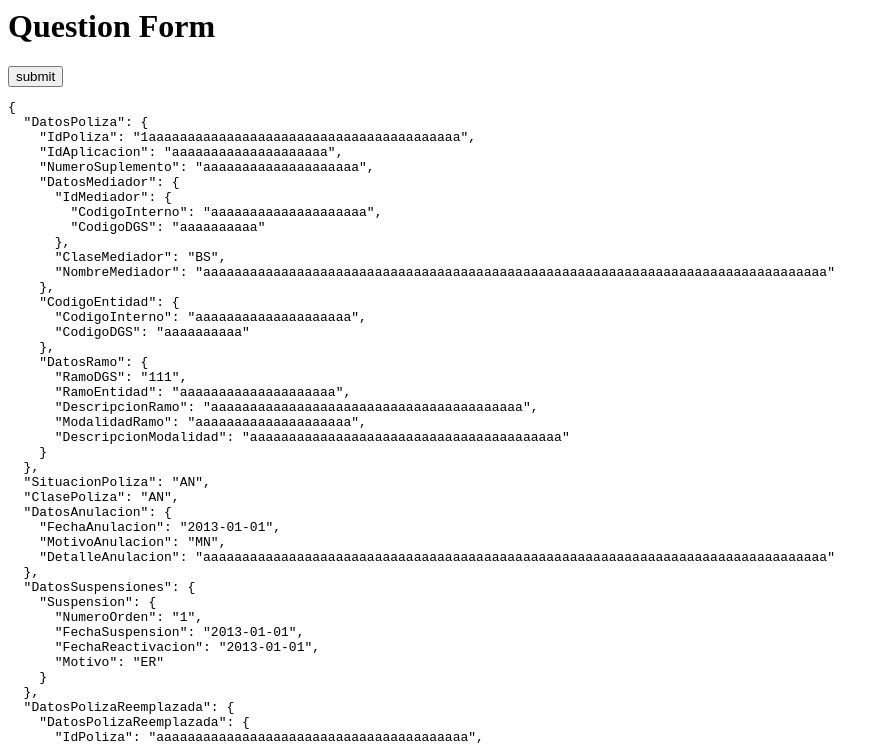
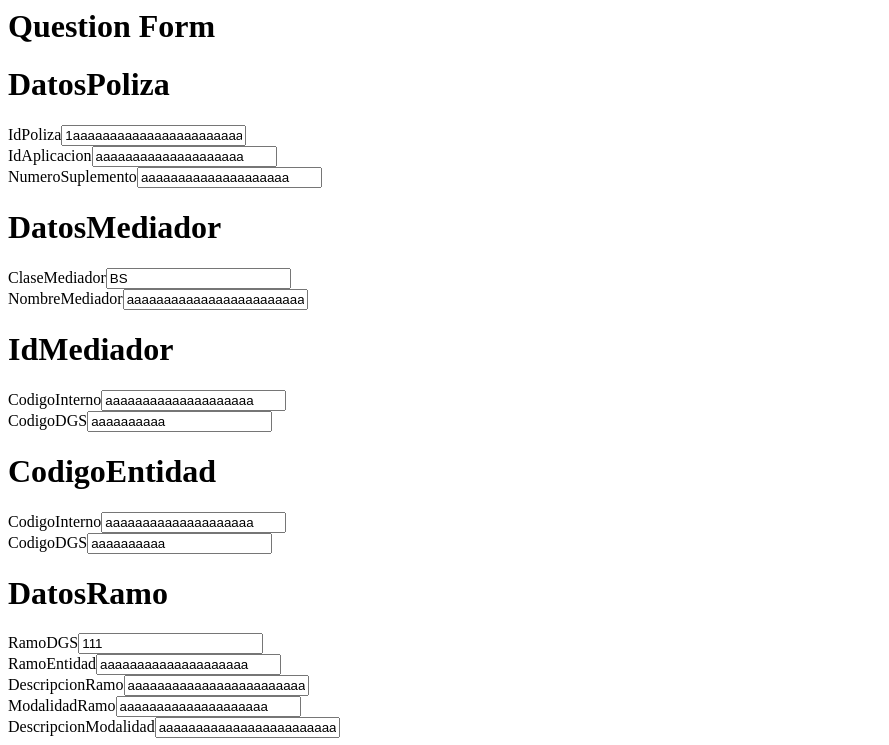
Before and after one commit to CarlosSerranoR/angular-zxrzqw, an Angular app: page / in a window 1280 px wide. Shown: the top 745 px of the page, without its empty margins (0-889 px from the left). Built offline with nearby package versions, Linux system fonts and the light colour scheme; what ngx-recursive-form would draw is missing.

Commit message:
3 files modified

```diff
--- a/src/app/app-control.component.ts
+++ b/src/app/app-control.component.ts
@@ -31,7 +31,7 @@ export class AppControlComponent {
   }
   isFormControl(val) {
 
-    // console.log(val.value)
+    // console.log(val)
 
     return val instanceof FormControl;
   }
--- a/src/app/app.component.ts
+++ b/src/app/app.component.ts
@@ -9,7 +9,7 @@ import {
 @Component({
   selector: "app-root",
   template: `
-    <form [formGroup]="questionForm">
+    <form [formGroup]="questionForm" (ngSubmit)="submitEvent()">
       <h1>Question Form</h1>
       <ng-container>
       </ng-container>
@@ -633,7 +633,7 @@ export class AppComponent {
     // console.log("dataForm ", this.dataForm);
     let form = this.fb.group(this.dataForm);
 
-    console.log("form ", form);
+    // console.log("form ", form);
     this.questionForm = form;
 
   //  this.questionForm =this.fb.group({
@@ -646,7 +646,9 @@ export class AppComponent {
   //   });
     //  console.log(this.questionForm);
   }
-
+submitEvent(){
+  console.log(this.questionForm.value)
+}
   createForm(data, dataForm) {
     for (let key of Object.keys(data)) {
       // console.log(key);
--- a/src/app/for-item.html
+++ b/src/app/for-item.html
@@ -18,21 +18,29 @@
         </fieldset>-->
 		<!-- <ng-container *ngIf="isObject(group)"> </ng-container> -->
 		<ng-container *ngFor="let control of getKeys(group.controls)">
+			<!-- {{control}} -->
+			<div *ngIf="isFormGroup(group.controls[control])" class="form-group" [formGroup]="group.controls[control]">
+				<h1>{{control}}</h1>
+				<!-- {{ getKeys(group.controls[control].controls) }} -->
+        <ng-container *ngFor="let controlName of getKeys(group.controls[control].controls)">
+          <div *ngIf="isFormControl(group.controls[control].controls[controlName])" class="form-control">
+              <label>{{controlName}}</label>
+              <input type="text" formControlName="{{controlName}}"/>
 
-			<div *ngIf="isFormGroup(group.controls[control])" class="form-group" [formGroup]="group.controls[control]">
-				<!-- <span>{{control}}</span> -->
-				<!-- {{ control }} -->
+          </div>
+        </ng-container>
+
 				<ng-container *ngTemplateOutlet="
               formItemTemplate;
               context: { $implicit: i + 1, group: group.controls[control] }
             ">
 				</ng-container>
-			</div>
-			<!-- <div *ngIf="isFormControl(group.controls[control])" class="form-control"
-				[formControlName]="group.controls[control]">
-				<span>{{control}}</span>
+				<!-- <div *ngIf="isFormControl(group.controls[control])" class="form-control">
+					<label>{{control}}</label>
+					<input type="text" formControlName="{{control}}"/>
 
 			</div> -->
+				</div>
 		</ng-container>
 
 		<!-- <div
```
